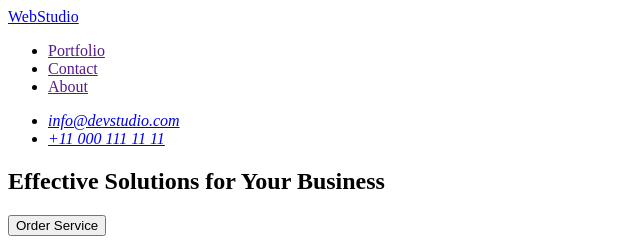
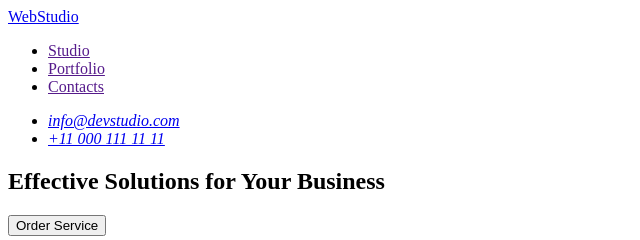
Before and after one commit to Akloskol/goit-markup-hw-01, a plain HTML site: page index.html in a window 1280 px wide. Shown: the top 240 px of the page, 0-640 px from the left. Drawn offline with Linux system fonts and the light colour scheme.

Commit message:
Update index.html

```diff
--- a/index.html
+++ b/index.html
@@ -13,9 +13,9 @@
         <nav>
             <a href="./index.html">WebStudio</a>
             <ul>
+                <li><a href="">Studio</a></li>
                 <li><a href="">Portfolio</a></li>
-                <li><a href="">Contact</a></li>
-                <li><a href="">About</a></li>
+                <li><a href="">Contacts</a></li>
             </ul>
         </nav>
     <address>
```
